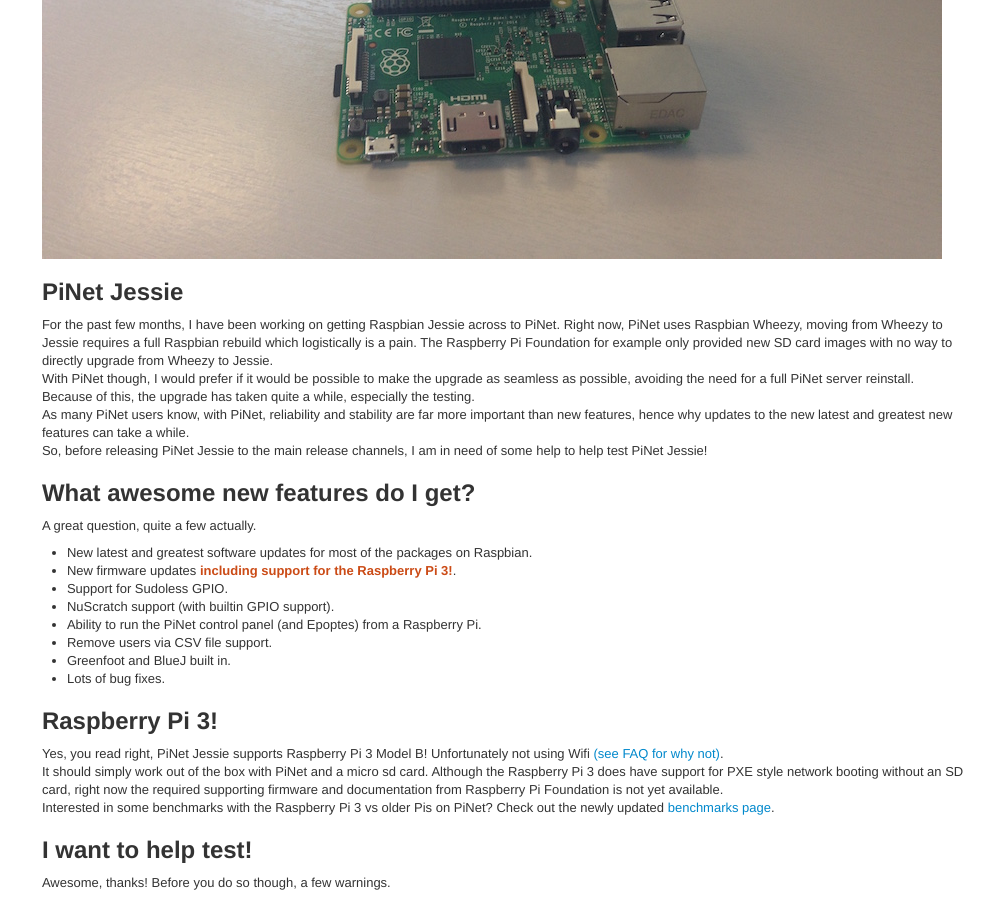
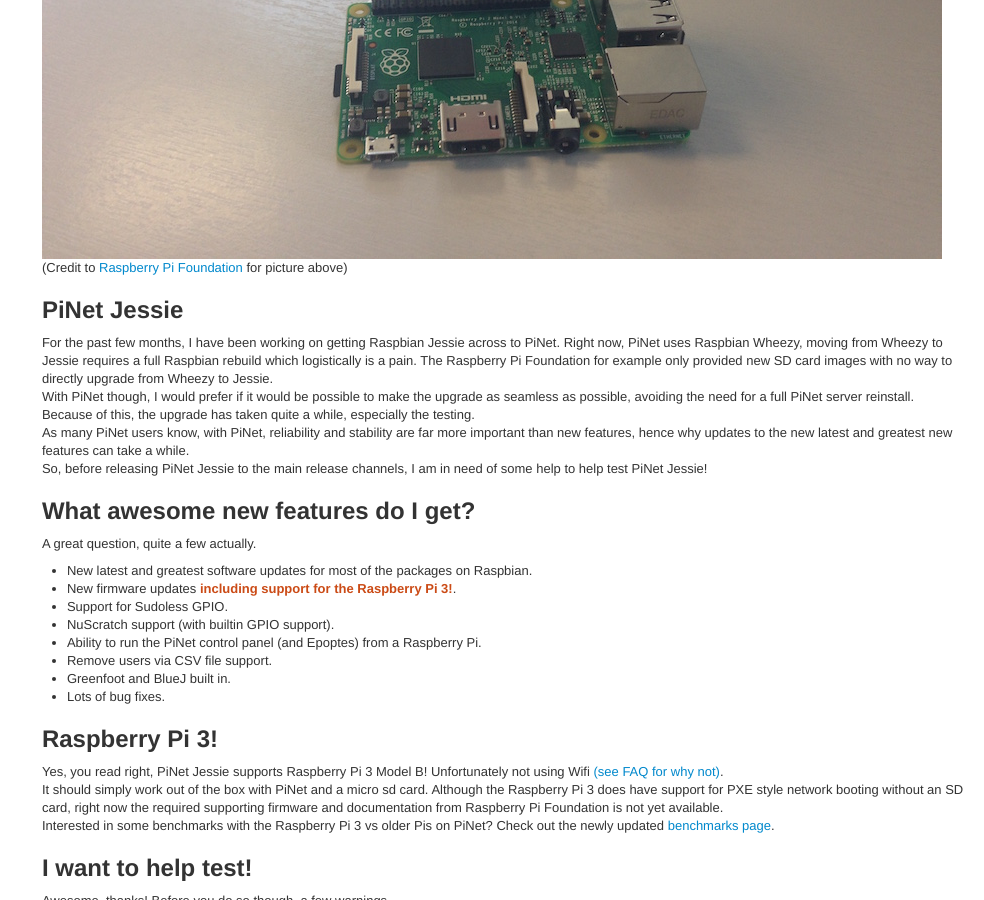
Before and after one commit to PiNet/PiNet.github.io, a Jekyll site: the page built from _posts/2016-03-7-pinet-jessie-testing.md, in a window 1280 px wide and 900 px high, scrolled down 573 px. Shown: the whole window, without its empty margins (296-1280 px from the left). Built offline with Jekyll 4.4.1, drawn with Linux system fonts in a browser that asks for light colours; some web fonts are replaced.

Commit message:
Added picture credit

```diff
--- a/_posts/2016-03-7-pinet-jessie-testing.md
+++ b/_posts/2016-03-7-pinet-jessie-testing.md
@@ -4,6 +4,7 @@
 ---
 
 ![](/assets/images/jessie.jpg)
+(Credit to [Raspberry Pi Foundation](https://www.raspberrypi.org/blog/raspbian-jessie-is-here/) for picture above)
 
 ## PiNet Jessie
 For the past few months, I have been working on getting Raspbian Jessie across to PiNet. Right now, PiNet uses Raspbian Wheezy, moving from Wheezy to Jessie requires a full Raspbian rebuild which logistically is a pain. The Raspberry Pi Foundation for example only provided new SD card images with no way to directly upgrade from Wheezy to Jessie.
```
